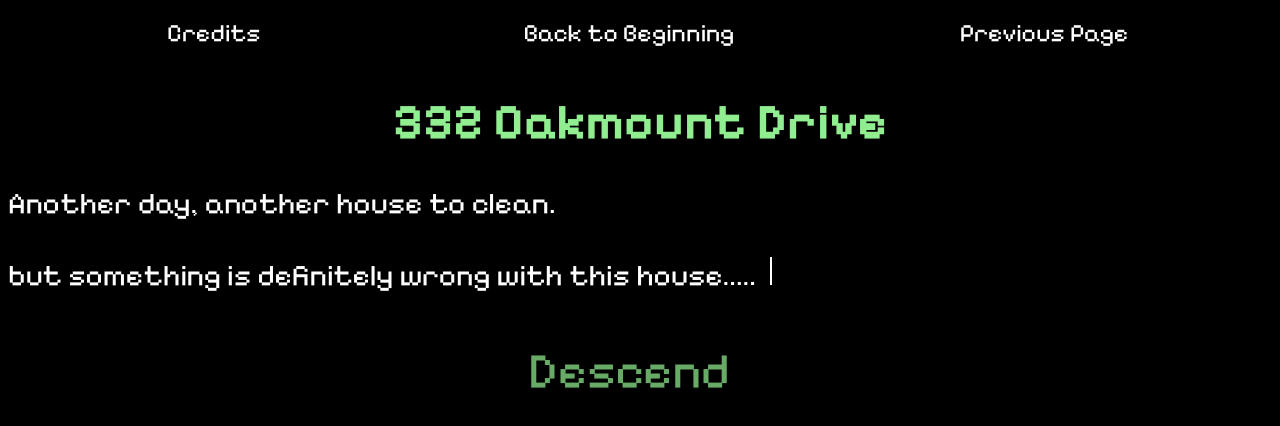
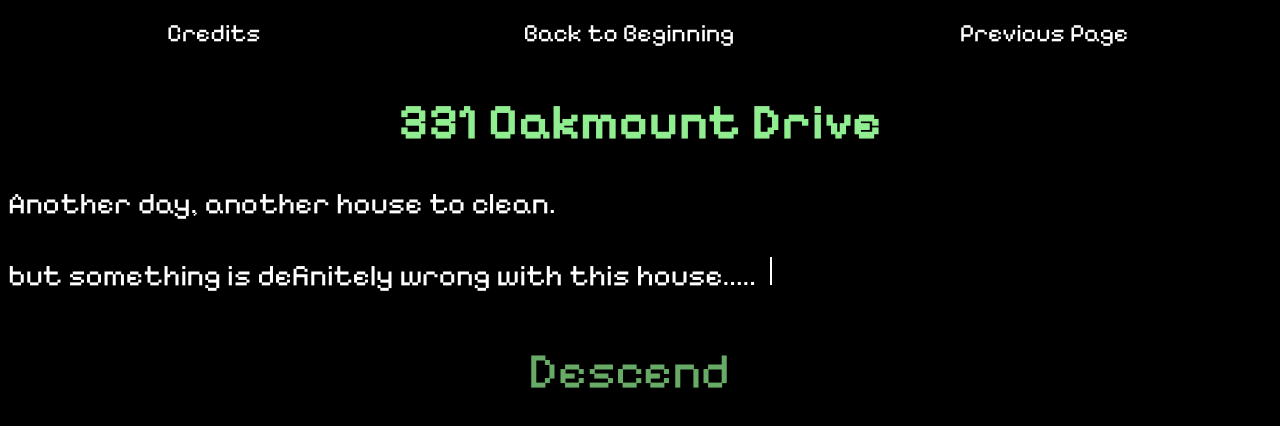
Before and after one commit to BilalChawro/midtermsite2024, a plain HTML site: page index.html in a window 1280 px wide. Drawn offline with Linux system fonts and the light colour scheme.

Commit message:
mistake_fix

```diff
--- a/index.html
+++ b/index.html
@@ -25,7 +25,7 @@
 	</div>
 
 	<div class = "head1">
-		<h1> 332 Oakmount Drive  </h1>
+		<h1> 331 Oakmount Drive  </h1>
 	</div>
 
 
```
